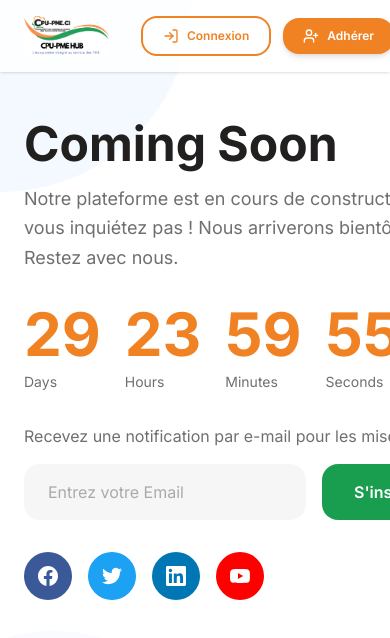
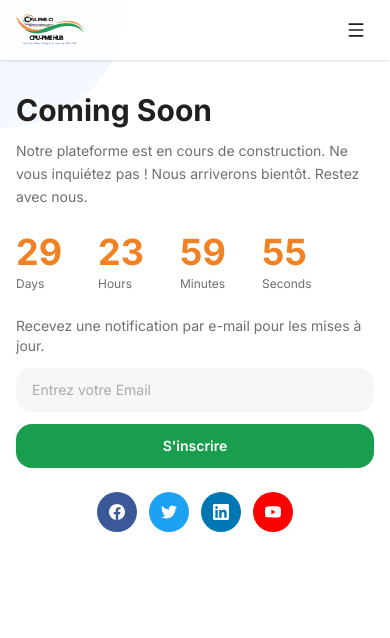
Before and after one commit to Lafraicheur/cpu-pme, a Next.js app: page / in a window 390 px wide. Shown: the top 638 px of the page. Built offline with nearby package versions, Linux system fonts and the light colour scheme.

Commit message:
mise a jour responsive

```diff
--- a/src/app/page.tsx
+++ b/src/app/page.tsx
@@ -2,7 +2,7 @@
 
 import Image from "next/image";
 import { useEffect, useState } from "react";
-import { LogIn, UserPlus, Menu } from "lucide-react";
+import { LogIn, UserPlus, Menu, X } from "lucide-react";
 
 export default function Home() {
   // État pour le compte à rebours
@@ -14,6 +14,19 @@ export default function Home() {
   });
 
   const [targetDate, setTargetDate] = useState<Date | null>(null);
+  const [isDrawerOpen, setIsDrawerOpen] = useState(false);
+
+  // Empêcher le scroll quand le drawer est ouvert
+  useEffect(() => {
+    if (isDrawerOpen) {
+      document.body.style.overflow = "hidden";
+    } else {
+      document.body.style.overflow = "unset";
+    }
+    return () => {
+      document.body.style.overflow = "unset";
+    };
+  }, [isDrawerOpen]);
 
   // Initialiser ou récupérer la date cible
   useEffect(() => {
@@ -62,22 +75,22 @@ export default function Home() {
   return (
     <div className="min-h-screen bg-white relative overflow-hidden">
       {/* Decorative background circles */}
-      <div className="absolute top-0 left-0 w-96 h-96 bg-blue-100 rounded-full opacity-30 -translate-x-1/2 -translate-y-1/2"></div>
-      <div className="absolute bottom-0 left-0 w-80 h-80 bg-blue-50 rounded-full opacity-40 -translate-x-1/3 translate-y-1/3"></div>
+      <div className="absolute top-0 left-0 w-64 h-64 sm:w-80 sm:h-80 lg:w-96 lg:h-96 bg-blue-100 rounded-full opacity-30 -translate-x-1/2 -translate-y-1/2"></div>
+      <div className="absolute bottom-0 left-0 w-56 h-56 sm:w-64 sm:h-64 lg:w-80 lg:h-80 bg-blue-50 rounded-full opacity-40 -translate-x-1/3 translate-y-1/3"></div>
 
       {/* Header */}
-      <header className="relative z-10 px-6 py-4 bg-white/80 backdrop-blur-sm shadow-sm">
+      <header className="relative z-10 px-4 sm:px-6 py-3 sm:py-4 bg-white/80 backdrop-blur-sm shadow-sm">
         <div className="max-w-[1400px] mx-auto">
-          <div className="flex items-center justify-between gap-8">
+          <div className="flex items-center justify-between gap-2 sm:gap-4 md:gap-8">
             {/* Logo */}
-            <div className="flex items-center flex-shrink-0">
+            <div className="flex items-center shrink-0">
               <Image
                 src="/couverture_cpu_coming_soon.png"
                 alt="CPU-PME Logo"
                 width={140}
                 height={45}
                 priority
-                className="h-10 w-auto object-contain"
+                className="h-8 sm:h-10 w-auto object-contain"
               />
             </div>
 
@@ -134,100 +147,215 @@ export default function Home() {
             </nav>
 
             {/* CTA Buttons */}
-            <div className="flex items-center gap-3 flex-shrink-0">
-              <button className="flex items-center gap-2 bg-white border-2 border-[#F08223] text-[#F08223] hover:bg-[#F08223] hover:text-white font-inter text-xs font-semibold px-5 py-2.5 rounded-lg transition-all">
-                <LogIn className="w-4 h-4" />
-                Connexion
+            <div className="hidden md:flex items-center gap-2 lg:gap-3 shrink-0">
+              <button className="flex items-center gap-1.5 lg:gap-2 bg-white border-2 border-[#F08223] text-[#F08223] hover:bg-[#F08223] hover:text-white font-inter text-xs font-semibold px-3 lg:px-5 py-2 lg:py-2.5 rounded-lg transition-all">
+                <LogIn className="w-3.5 h-3.5 lg:w-4 lg:h-4" />
+                <span className="hidden lg:inline">Connexion</span>
+                <span className="lg:hidden">Se connecter</span>
               </button>
-              <button className="flex items-center gap-2 bg-[#F08223] hover:bg-[#D97420] text-white font-inter text-xs font-semibold px-5 py-2.5 rounded-lg transition-all shadow-md hover:shadow-lg">
-                <UserPlus className="w-4 h-4" />
+              <button className="flex items-center gap-1.5 lg:gap-2 bg-[#F08223] hover:bg-[#D97420] text-white font-inter text-xs font-semibold px-3 lg:px-5 py-2 lg:py-2.5 rounded-lg transition-all shadow-md hover:shadow-lg">
+                <UserPlus className="w-3.5 h-3.5 lg:w-4 lg:h-4" />
                 Adhérer
               </button>
             </div>
 
             {/* Mobile Menu Button */}
-            <button className="xl:hidden flex items-center justify-center w-10 h-10 text-[#221F1F]">
-              <Menu className="w-6 h-6" />
+            <button
+              onClick={() => setIsDrawerOpen(true)}
+              className="xl:hidden flex items-center justify-center w-9 h-9 sm:w-10 sm:h-10 text-[#221F1F]"
+              aria-label="Ouvrir le menu"
+            >
+              <Menu className="w-5 h-5 sm:w-6 sm:h-6" />
             </button>
           </div>
         </div>
       </header>
 
+      {/* Mobile Drawer */}
+      {isDrawerOpen && (
+        <>
+          {/* Overlay */}
+          <div
+            className="fixed inset-0 bg-black/50 z-40 xl:hidden animate-in fade-in duration-200"
+            onClick={() => setIsDrawerOpen(false)}
+          />
+
+          {/* Drawer */}
+          <div className="fixed top-0 right-0 bottom-0 w-80 max-w-[85vw] bg-white z-50 xl:hidden shadow-2xl overflow-y-auto animate-in slide-in-from-right duration-300">
+            {/* Header du drawer */}
+            <div className="flex items-center justify-between p-4 border-b border-gray-200">
+              <Image
+                src="/couverture_cpu_coming_soon.png"
+                alt="CPU-PME Logo"
+                width={120}
+                height={40}
+                className="h-8 w-auto object-contain"
+              />
+              <button
+                onClick={() => setIsDrawerOpen(false)}
+                className="flex items-center justify-center w-9 h-9 text-[#221F1F] hover:bg-gray-100 rounded-lg transition-colors"
+                aria-label="Fermer le menu"
+              >
+                <X className="w-5 h-5" />
+              </button>
+            </div>
+
+            {/* Navigation */}
+            <nav className="flex flex-col p-4 space-y-1">
+              <a
+                href="#"
+                className="font-inter text-[#F08223] text-sm font-semibold hover:bg-orange-50 px-4 py-3 rounded-lg transition-colors"
+                onClick={() => setIsDrawerOpen(false)}
+              >
+                Accueil
+              </a>
+              <a
+                href="#"
+                className="font-inter text-[#6F6F6F] text-sm font-medium hover:bg-gray-50 px-4 py-3 rounded-lg transition-colors"
+                onClick={() => setIsDrawerOpen(false)}
+              >
+                À Propos
+              </a>
+              <a
+                href="#"
+                className="font-inter text-[#6F6F6F] text-sm font-medium hover:bg-gray-50 px-4 py-3 rounded-lg transition-colors"
+                onClick={() => setIsDrawerOpen(false)}
+              >
+                Actualités & Publications
+              </a>
+              <a
+                href="#"
+                className="font-inter text-[#6F6F6F] text-sm font-medium hover:bg-gray-50 px-4 py-3 rounded-lg transition-colors"
+                onClick={() => setIsDrawerOpen(false)}
+              >
+                Secteurs & Filières
+              </a>
+              <a
+                href="#"
+                className="font-inter text-[#6F6F6F] text-sm font-medium hover:bg-gray-50 px-4 py-3 rounded-lg transition-colors"
+                onClick={() => setIsDrawerOpen(false)}
+              >
+                Membres
+              </a>
+              <a
+                href="#"
+                className="font-inter text-[#6F6F6F] text-sm font-medium hover:bg-gray-50 px-4 py-3 rounded-lg transition-colors"
+                onClick={() => setIsDrawerOpen(false)}
+              >
+                Plaidoyer & Influence
+              </a>
+              <a
+                href="#"
+                className="font-inter text-[#6F6F6F] text-sm font-medium hover:bg-gray-50 px-4 py-3 rounded-lg transition-colors"
+                onClick={() => setIsDrawerOpen(false)}
+              >
+                CRM & Réseautage
+              </a>
+              <a
+                href="#"
+                className="font-inter text-[#6F6F6F] text-sm font-medium hover:bg-gray-50 px-4 py-3 rounded-lg transition-colors"
+                onClick={() => setIsDrawerOpen(false)}
+              >
+                Contact & Assistance
+              </a>
+            </nav>
+
+            {/* CTA Buttons dans le drawer */}
+            <div className="flex flex-col gap-3 p-4 border-t border-gray-200 mt-auto">
+              <button
+                className="flex items-center justify-center gap-2 bg-white border-2 border-[#F08223] text-[#F08223] hover:bg-[#F08223] hover:text-white font-inter text-sm font-semibold px-5 py-3 rounded-lg transition-all"
+                onClick={() => setIsDrawerOpen(false)}
+              >
+                <LogIn className="w-4 h-4" />
+                Connexion
+              </button>
+              <button
+                className="flex items-center justify-center gap-2 bg-[#F08223] hover:bg-[#D97420] text-white font-inter text-sm font-semibold px-5 py-3 rounded-lg transition-all shadow-md hover:shadow-lg"
+                onClick={() => setIsDrawerOpen(false)}
+              >
+                <UserPlus className="w-4 h-4" />
+                Adhérer
+              </button>
+            </div>
+          </div>
+        </>
+      )}
+
       {/* Main Content */}
-      <main className="relative z-10 px-6 py-12 md:py-20">
+      <main className="relative z-10 px-4 sm:px-6 py-8 sm:py-12 md:py-20">
         <div className="max-w-7xl mx-auto">
-          <div className="grid lg:grid-cols-2 gap-12 items-center">
+          <div className="grid lg:grid-cols-2 gap-8 sm:gap-12 items-center">
             {/* Left Column */}
-            <div className="space-y-8">
+            <div className="space-y-6 sm:space-y-8">
               {/* Title */}
               <div>
-                <h1 className="font-montserrat text-5xl md:text-6xl font-bold text-[#221F1F] mb-4">
+                <h1 className="font-montserrat text-3xl sm:text-4xl md:text-5xl lg:text-6xl font-bold text-[#221F1F] mb-3 sm:mb-4">
                   Coming Soon
                 </h1>
-                <p className="font-inter text-lg text-[#6F6F6F] leading-relaxed">
+                <p className="font-inter text-sm sm:text-base lg:text-lg text-[#6F6F6F] leading-relaxed">
                   Notre plateforme est en cours de construction. Ne vous
                   inquiétez pas ! Nous arriverons bientôt. Restez avec nous.
                 </p>
               </div>
 
               {/* Countdown Timer */}
-              <div className="flex gap-6">
+              <div className="flex flex-wrap gap-3 sm:gap-4 md:gap-6">
                 {/* Days */}
-                <div className="flex flex-col items-start">
-                  <div className="font-montserrat text-6xl md:text-7xl font-bold text-[#F08223]">
+                <div className="flex flex-col items-start min-w-[70px] sm:min-w-20">
+                  <div className="font-montserrat text-4xl sm:text-5xl md:text-6xl lg:text-7xl font-bold text-[#F08223]">
                     {String(timeLeft.days).padStart(2, "0")}
                   </div>
-                  <div className="font-inter text-sm text-[#6F6F6F] mt-2">
+                  <div className="font-inter text-xs sm:text-sm text-[#6F6F6F] mt-1 sm:mt-2">
                     Days
                   </div>
                 </div>
 
                 {/* Hours */}
-                <div className="flex flex-col items-start">
-                  <div className="font-montserrat text-6xl md:text-7xl font-bold text-[#F08223]">
+                <div className="flex flex-col items-start min-w-[70px] sm:min-w-20">
+                  <div className="font-montserrat text-4xl sm:text-5xl md:text-6xl lg:text-7xl font-bold text-[#F08223]">
                     {String(timeLeft.hours).padStart(2, "0")}
                   </div>
-                  <div className="font-inter text-sm text-[#6F6F6F] mt-2">
+                  <div className="font-inter text-xs sm:text-sm text-[#6F6F6F] mt-1 sm:mt-2">
                     Hours
                   </div>
                 </div>
 
                 {/* Minutes */}
-                <div className="flex flex-col items-start">
-                  <div className="font-montserrat text-6xl md:text-7xl font-bold text-[#F08223]">
+                <div className="flex flex-col items-start min-w-[70px] sm:min-w-20">
+                  <div className="font-montserrat text-4xl sm:text-5xl md:text-6xl lg:text-7xl font-bold text-[#F08223]">
                     {String(timeLeft.minutes).padStart(2, "0")}
                   </div>
-                  <div className="font-inter text-sm text-[#6F6F6F] mt-2">
+                  <div className="font-inter text-xs sm:text-sm text-[#6F6F6F] mt-1 sm:mt-2">
                     Minutes
                   </div>
                 </div>
 
                 {/* Seconds */}
-                <div className="flex flex-col items-start">
-                  <div className="font-montserrat text-6xl md:text-7xl font-bold text-[#F08223]">
+                <div className="flex flex-col items-start min-w-[70px] sm:min-w-20">
+                  <div className="font-montserrat text-4xl sm:text-5xl md:text-6xl lg:text-7xl font-bold text-[#F08223]">
                     {String(timeLeft.seconds).padStart(2, "0")}
                   </div>
-                  <div className="font-inter text-sm text-[#6F6F6F] mt-2">
+                  <div className="font-inter text-xs sm:text-sm text-[#6F6F6F] mt-1 sm:mt-2">
                     Seconds
                   </div>
                 </div>
               </div>
 
               {/* Newsletter Form */}
-              <div className="space-y-4">
-                <p className="font-inter text-base text-[#6F6F6F]">
+              <div className="space-y-3 sm:space-y-4">
+                <p className="font-inter text-sm sm:text-base text-[#6F6F6F]">
                   Recevez une notification par e-mail pour les mises à jour.
                 </p>
-                <form className="flex gap-4">
+                <form className="flex flex-col sm:flex-row gap-3 sm:gap-4">
                   <input
                     type="email"
                     placeholder="Entrez votre Email"
-                    className="flex-1 px-6 py-4 bg-[#F6F6F6] border-none rounded-lg font-inter text-[#6F6F6F] placeholder:text-[#AAAAAA] focus:outline-none focus:ring-2 focus:ring-[#F08223]"
+                    className="flex-1 px-4 sm:px-6 py-3 sm:py-4 bg-[#F6F6F6] border-none rounded-lg font-inter text-sm sm:text-base text-[#6F6F6F] placeholder:text-[#AAAAAA] focus:outline-none focus:ring-2 focus:ring-[#F08223]"
                     required
                   />
                   <button
                     type="submit"
-                    className="bg-[#199D4E] hover:bg-[#157A3D] text-white font-inter font-semibold px-8 py-4 rounded-lg transition-colors whitespace-nowrap"
+                    className="bg-[#199D4E] hover:bg-[#157A3D] text-white font-inter font-semibold px-6 sm:px-8 py-3 sm:py-4 rounded-lg transition-colors whitespace-nowrap text-sm sm:text-base"
                   >
                     S&apos;inscrire
                   </button>
@@ -235,14 +363,14 @@ export default function Home() {
               </div>
 
               {/* Social Icons */}
-              <div className="flex gap-4">
+              <div className="flex gap-3 sm:gap-4 flex-wrap justify-center sm:justify-start">
                 <a
                   href="#"
-                  className="w-12 h-12 bg-[#3B5998] hover:bg-[#2D4373] rounded-full flex items-center justify-center text-white transition-colors"
+                  className="w-10 h-10 sm:w-12 sm:h-12 bg-[#3B5998] hover:bg-[#2D4373] rounded-full flex items-center justify-center text-white transition-colors"
                   aria-label="Facebook"
                 >
                   <svg
-                    className="w-5 h-5"
+                    className="w-4 h-4 sm:w-5 sm:h-5"
                     fill="currentColor"
                     viewBox="0 0 24 24"
                   >
@@ -252,11 +380,11 @@ export default function Home() {
 
                 <a
                   href="#"
-                  className="w-12 h-12 bg-[#1DA1F2] hover:bg-[#0D8BD9] rounded-full flex items-center justify-center text-white transition-colors"
+                  className="w-10 h-10 sm:w-12 sm:h-12 bg-[#1DA1F2] hover:bg-[#0D8BD9] rounded-full flex items-center justify-center text-white transition-colors"
                   aria-label="Twitter"
                 >
                   <svg
-                    className="w-5 h-5"
+                    className="w-4 h-4 sm:w-5 sm:h-5"
                     fill="currentColor"
                     viewBox="0 0 24 24"
                   >
@@ -266,11 +394,11 @@ export default function Home() {
 
                 <a
                   href="#"
-                  className="w-12 h-12 bg-[#0077B5] hover:bg-[#005582] rounded-full flex items-center justify-center text-white transition-colors"
+                  className="w-10 h-10 sm:w-12 sm:h-12 bg-[#0077B5] hover:bg-[#005582] rounded-full flex items-center justify-center text-white transition-colors"
                   aria-label="LinkedIn"
                 >
                   <svg
-                    className="w-5 h-5"
+                    className="w-4 h-4 sm:w-5 sm:h-5"
                     fill="currentColor"
                     viewBox="0 0 24 24"
                   >
@@ -280,11 +408,11 @@ export default function Home() {
 
                 <a
                   href="#"
-                  className="w-12 h-12 bg-[#FF0000] hover:bg-[#CC0000] rounded-full flex items-center justify-center text-white transition-colors"
+                  className="w-10 h-10 sm:w-12 sm:h-12 bg-[#FF0000] hover:bg-[#CC0000] rounded-full flex items-center justify-center text-white transition-colors"
                   aria-label="YouTube"
                 >
                   <svg
-                    className="w-5 h-5"
+                    className="w-4 h-4 sm:w-5 sm:h-5"
                     fill="currentColor"
                     viewBox="0 0 24 24"
                   >
```
